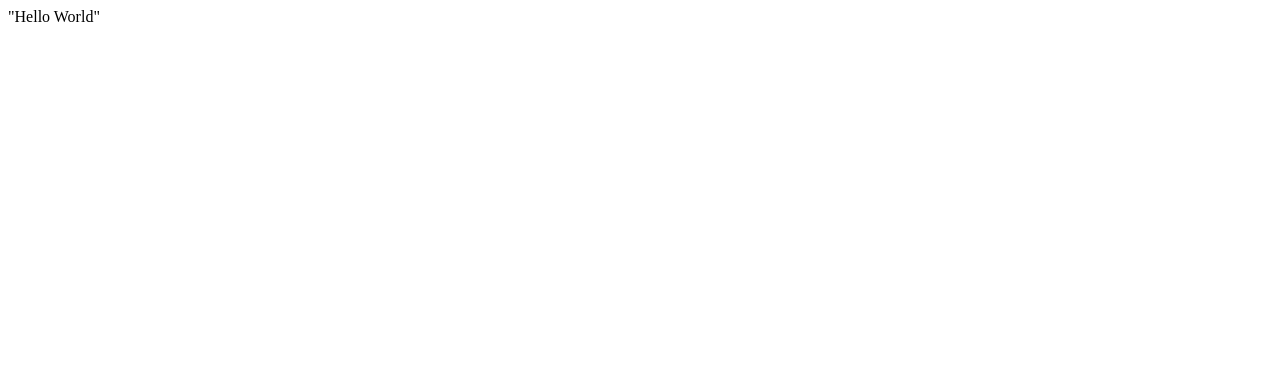
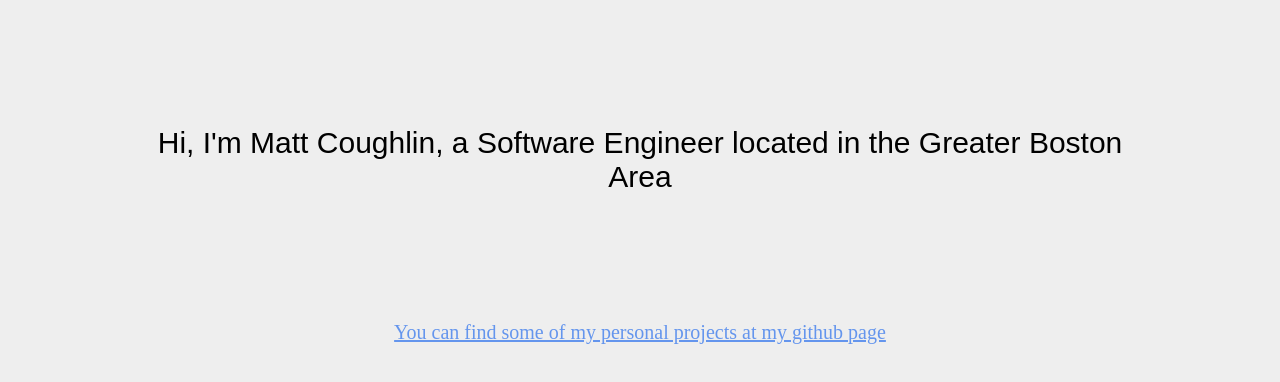
Before and after one commit to coughlin26/coughlin26.github.io, a plain HTML site: page index.html in a window 1280 px wide. Drawn offline with Linux system fonts and the light colour scheme.

Commit message:
Created a webpage

```diff
--- a/index.html
+++ b/index.html
@@ -1 +1,17 @@
-"Hello World"
+<!DOCTYPE html>
+<html>
+
+<head>
+    <link href="stylesheet.css" rel="stylesheet" type="text/css">
+    <title>Matt Coughlin</title>
+</head>
+
+<body>
+    <p>Hi, I'm Matt Coughlin, a Software Engineer located in the Greater Boston Area</p>
+
+    <a href="https://www.github.com/coughlin26">
+        You can find some of my personal projects at my github page
+    </a>
+</body>
+
+</html>
--- /dev/null
+++ b/stylesheet.css
@@ -0,0 +1,16 @@
+html {
+    background-color: #eeeeee;
+    text-align: center
+}
+
+p {
+    font-size: 30px;
+    font-family: Arial, Helvetica, sans-serif;
+    text-align: center;
+    margin: 10%
+}
+
+a {
+    color: cornflowerblue;
+    font-size: 20px;
+}
```
